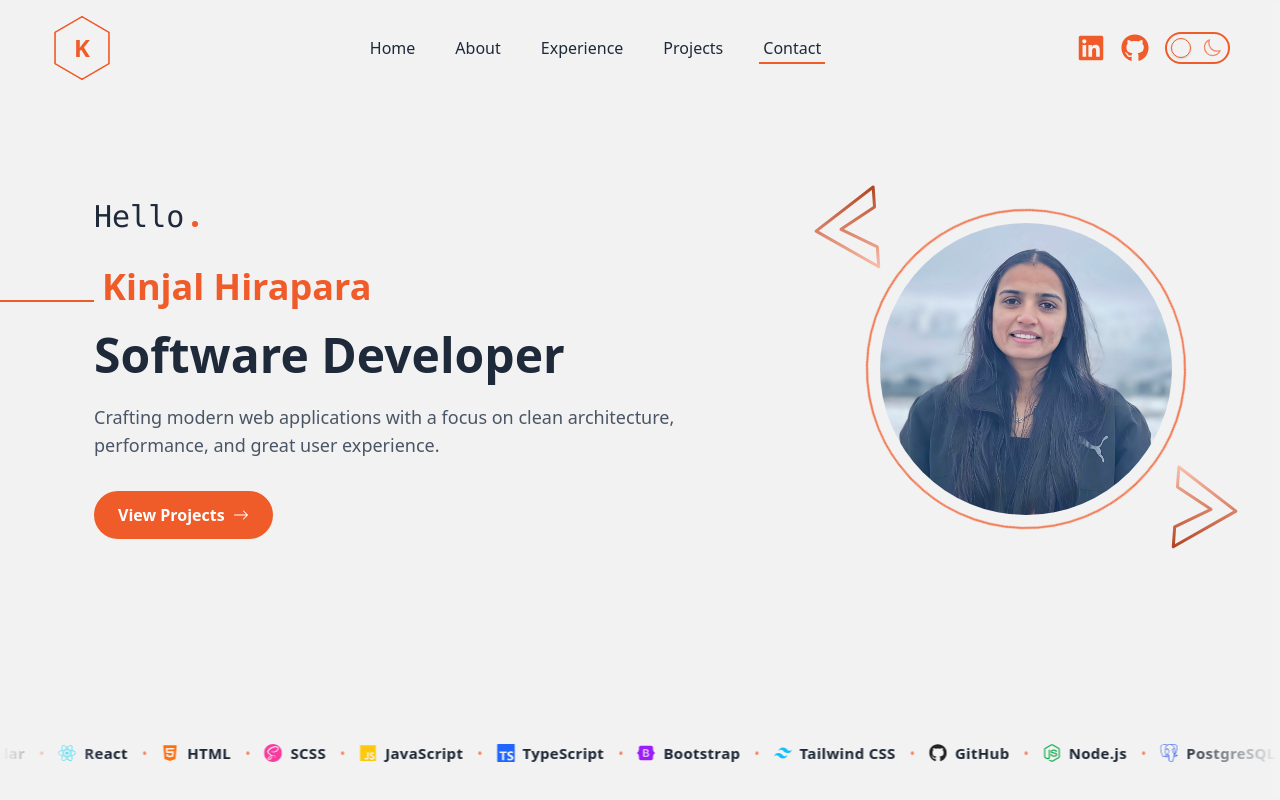
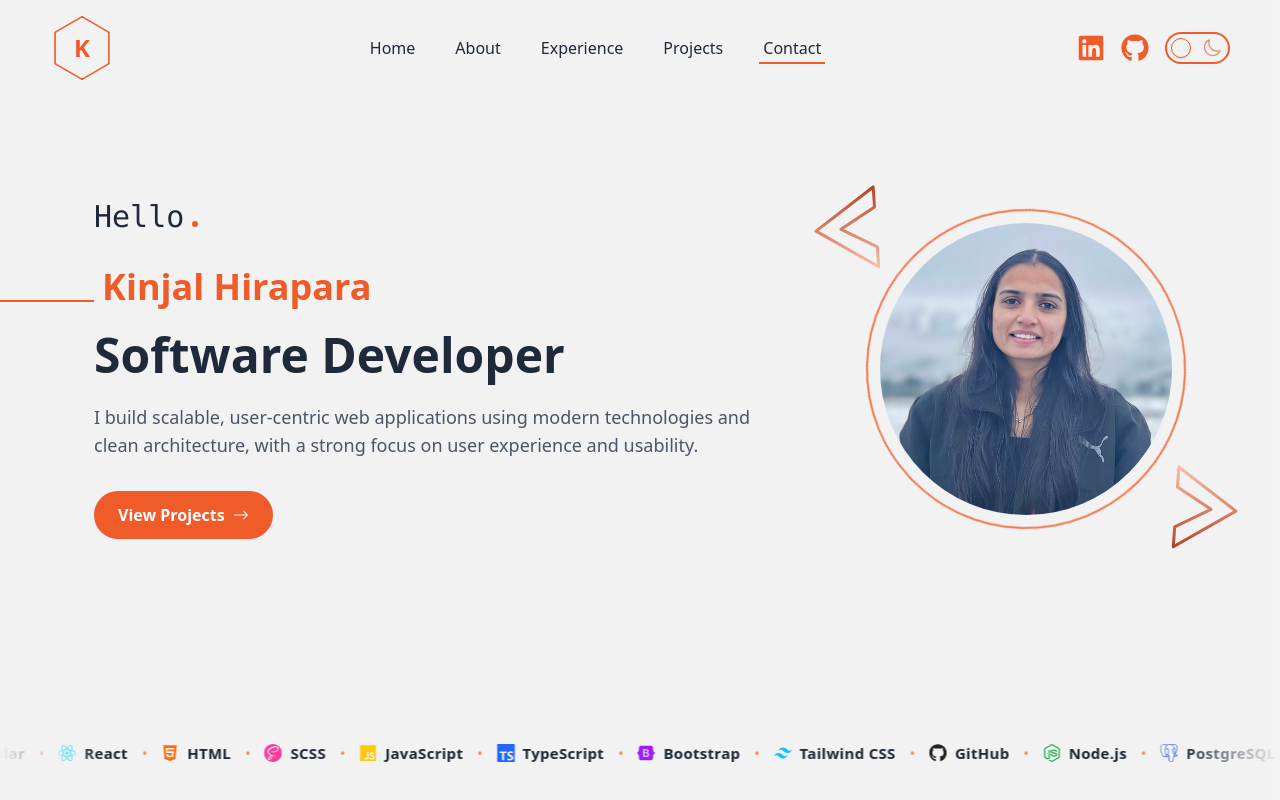
Before and after one commit to KinjalHirapara/portfolio, a React (Vite) app: page / in a window 1280 px wide. Shown: the top 800 px of the page. Built offline with nearby package versions, Linux system fonts and the light colour scheme.

Commit message:
Updated content for home page.

```diff
--- a/src/components/Home.tsx
+++ b/src/components/Home.tsx
@@ -109,8 +109,9 @@ const Home: React.FC = () => {
             variants={fadeInUp}
             className="text-base md:text-lg text-gray-600 dark:text-gray-400 max-w-2xl"
           >
-            Crafting modern web applications with a focus on clean architecture,
-            performance, and great user experience.
+            I build scalable, user-centric web applications using modern
+            technologies and clean architecture, with a strong focus on user
+            experience and usability.
           </motion.div>
           <div className="flex flex-wrap gap-4 mt-2">
             <button
```
